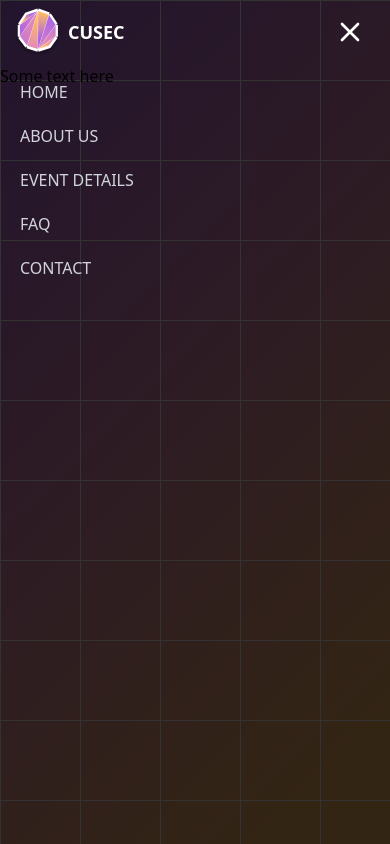
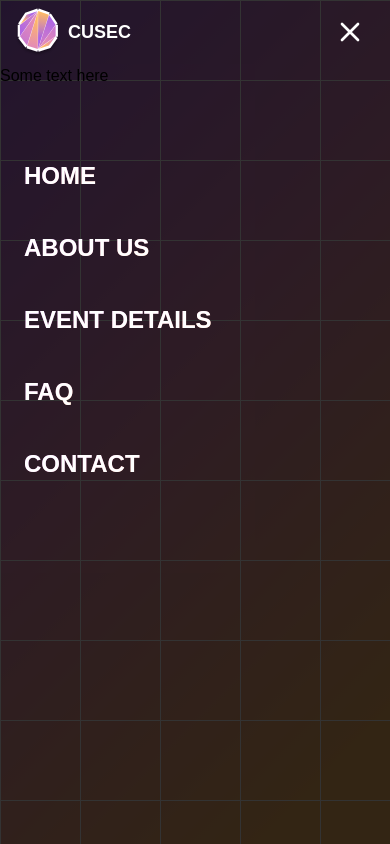
Before and after one commit to cusec/2024, a Next.js app: page / in a window 390 px wide. Both pictures are taken after a click on the button "Open mobile menu". Built offline with nearby package versions, Linux system fonts and the light colour scheme.

Commit message:
feat: Style mobile nav links

```diff
--- a/src/app/globals.css
+++ b/src/app/globals.css
@@ -17,7 +17,6 @@
 
 html {
   height: 100%;
-
   background: var(--gradient-colors),
     repeating-linear-gradient(
       to right,
--- a/src/components/Navbar.tsx
+++ b/src/components/Navbar.tsx
@@ -25,6 +25,7 @@ export default function Navbar() {
 
   return (
     <nav className="bg-black/80">
+          {/* Desktop Navbar */}
       <div className="max-w-full mx-auto px-4 sm:px-6 lg:px-24 uppercase">
         <div className="flex items-center justify-between h-16">
           <div className="flex-shrink-0 flex items-center">
@@ -36,7 +37,6 @@ export default function Navbar() {
             </Link>
           </div>
 
-          {/* Desktop Navbar */}
           <div className="hidden md:block">
             <div className="ml-10 flex items-baseline space-x-4">
               <Link
@@ -97,7 +97,7 @@ export default function Navbar() {
               </svg>
               {/* Close icon */}
               <svg
-                className={`${isMobileMenuOpen ? "block" : "hidden"} h-8 w-8 transition ease-in-out duration-500`}
+                className={`${isMobileMenuOpen ? "block" : "hidden"} h-8 w-8`}
                 xmlns="http://www.w3.org/2000/svg"
                 fill="none"
                 viewBox="0 0 24 24"
@@ -122,39 +122,39 @@ export default function Navbar() {
         {
           // `transform top-0 right-0 mt-16 w-full fixed h-full bg-black/80 overflow-auto ease-in-out transition-all duration-300 z-30 ${isMobileMenuOpen ? "translate-y-0" : "translate-y-full"}`
 
-        `transform top-0 right-0 mt-16 w-full fixed h-full bg-black/80 overflow-auto ease-in-out transition-all duration-300 z-30 ${isMobileMenuOpen ? "translate-x-0" : "translate-x-full"}`
+        `transform top-0 right-0 mt-16 w-full fixed h-full bg-black/80 overflow-auto ease-in-out transition-all duration-700 z-30 ${isMobileMenuOpen ? "translate-x-0" : "translate-x-full"}`
 
         }
 
       >
-        <div className="px-2 pt-2 pb-3 space-y-1 sm:px-3 uppercase">
+        <div className="flex flex-col mx-6 sm:ml-7 mt-24 space-y-10 uppercase">
           <Link
             href="/"
-            className="text-gray-300 hover:bg-gray-700 hover:text-white block px-3 py-2 rounded-md text-base font-medium"
+            className="text-white text-2xl font-semibold w-fit bg-clip-text hover:text-transparent bg-gradient-to-br from-royalPurple via-roseQuartz to-goldenApricot transition-all ease-in-out duration-500"
           >
             Home
           </Link>
           <Link
             href="/about"
-            className="text-gray-300 hover:bg-gray-700 hover:text-white block px-3 py-2 rounded-md text-base font-medium"
+            className="text-white text-2xl font-semibold w-fit bg-clip-text hover:text-transparent bg-gradient-to-br from-royalPurple via-roseQuartz to-goldenApricot transition-all ease-in-out duration-500"
           >
             About Us
           </Link>
           <Link
             href="/event"
-            className="text-gray-300 hover:bg-gray-700 hover:text-white block px-3 py-2 rounded-md text-base font-medium"
+            className="text-white text-2xl font-semibold w-fit bg-clip-text hover:text-transparent bg-gradient-to-br from-royalPurple via-roseQuartz to-goldenApricot transition-all ease-in-out duration-500"
           >
             Event Details
           </Link>
           <Link
             href="/faq"
-            className="text-gray-300 hover:bg-gray-700 hover:text-white block px-3 py-2 rounded-md text-base font-medium"
+            className="text-white text-2xl font-semibold w-fit bg-clip-text hover:text-transparent bg-gradient-to-br from-royalPurple via-roseQuartz to-goldenApricot transition-all ease-in-out duration-500"
           >
             FAQ
           </Link>
           <Link
             href="/contact"
-            className="text-gray-300 hover:bg-gray-700 hover:text-white block px-3 py-2 rounded-md text-base font-medium"
+            className="text-white text-2xl font-semibold w-fit bg-clip-text hover:text-transparent bg-gradient-to-br from-royalPurple via-roseQuartz to-goldenApricot transition-all ease-in-out duration-500"
           >
             Contact
           </Link>
--- a/tailwind.config.js
+++ b/tailwind.config.js
@@ -18,7 +18,10 @@ module.exports = {
         roseQuartz: '#E087BB',
         goldenApricot: '#FFB963',
         royalBlue: '#0569FF',
-      }
+      },
+      fontFamily: {
+        sans: ['Poppins', 'sans-serif'],
+      },
     },
   },
   plugins: [
```
